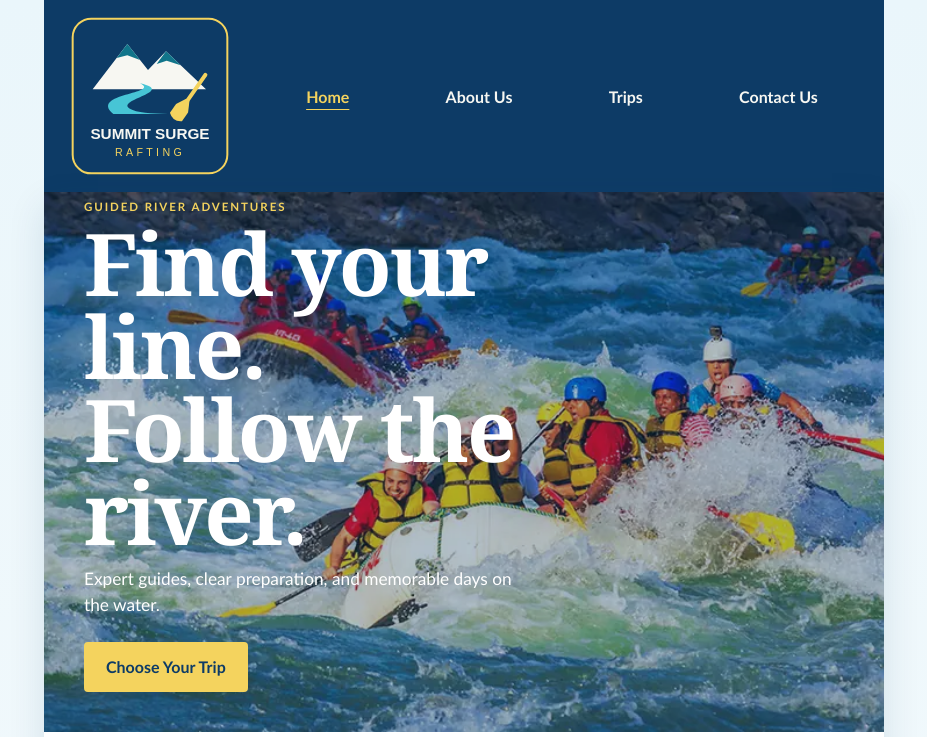
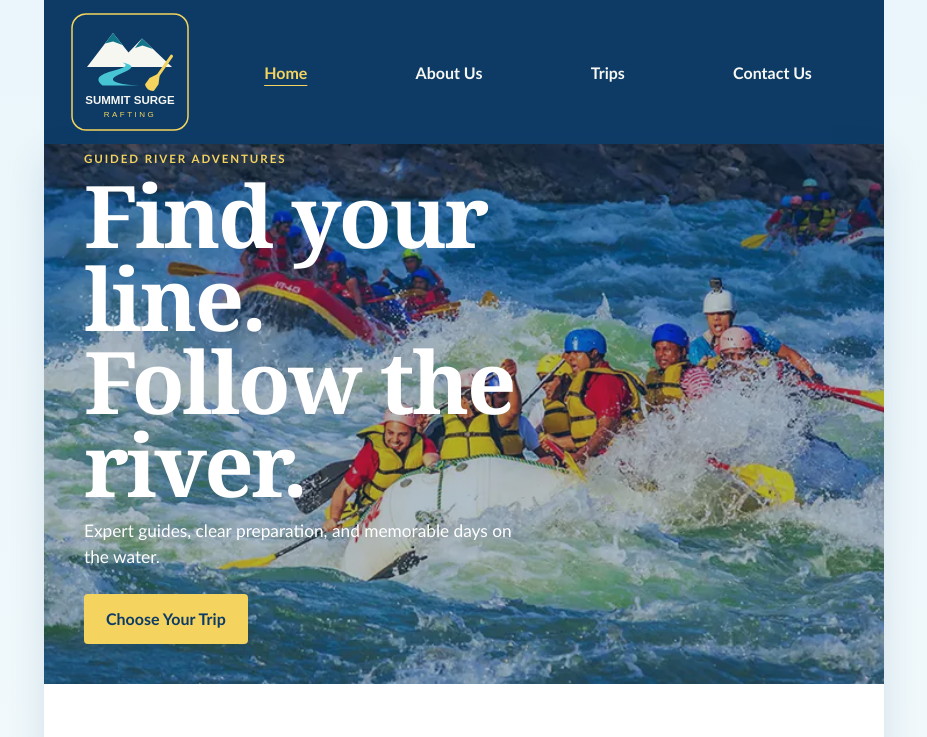
Before and after one commit to enzotorricella/wdd130, a plain HTML site: page wwr/index.html in a window 1280 px wide. Shown: the top 737 px of the page, without its empty margins (176-1103 px from the left). Drawn offline with Linux system fonts and the light colour scheme.

Commit message:
Compact rafting header and navigation

```diff
--- a/wwr/styles/rafting.css
+++ b/wwr/styles/rafting.css
@@ -30,34 +30,34 @@ footer {
 
 header {
     display: grid;
-    grid-template-columns: 180px 1fr;
+    grid-template-columns: 140px 1fr;
     align-items: center;
-    gap: 1rem;
-    padding: 1rem;
+    gap: 0.5rem;
+    padding: 0.75rem 1rem;
     background-color: var(--primary-color);
 }
 
 header img {
-    width: 160px;
+    width: 120px;
     height: auto;
     justify-self: center;
 }
 
 nav {
-    padding: 0.5rem;
+    padding: 0.25rem;
 }
 
 .navigation {
     display: flex;
     justify-content: space-around;
     align-items: center;
-    gap: 0.75rem;
+    gap: 0.25rem;
     list-style: none;
 }
 
 .navigation a {
     display: block;
-    padding: 0.75rem 1rem;
+    padding: 0.6rem 0.75rem;
     color: var(--accent2-color);
     text-decoration: none;
     font-weight: 700;
@@ -433,7 +433,10 @@ footer {
     header {
         grid-template-columns: 1fr;
         justify-items: center;
+        padding: 0.6rem;
     }
+
+    header img { width: 105px; }
 
     .navigation {
         flex-wrap: wrap;
```
